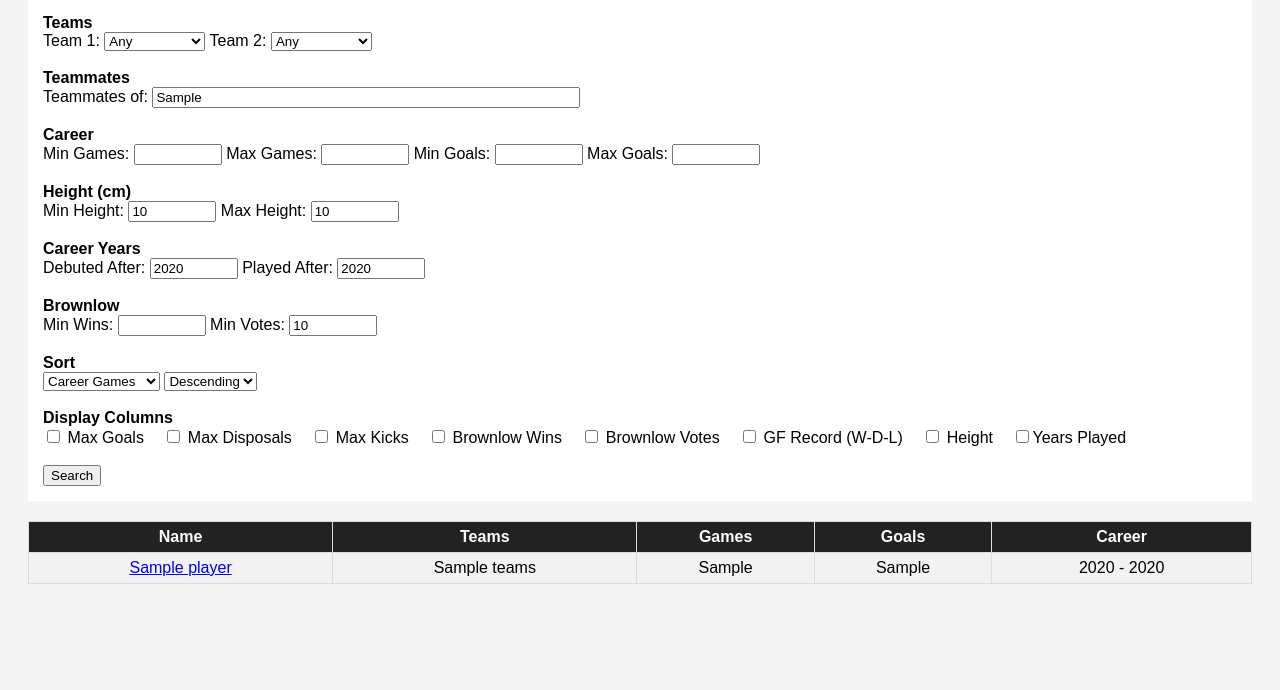
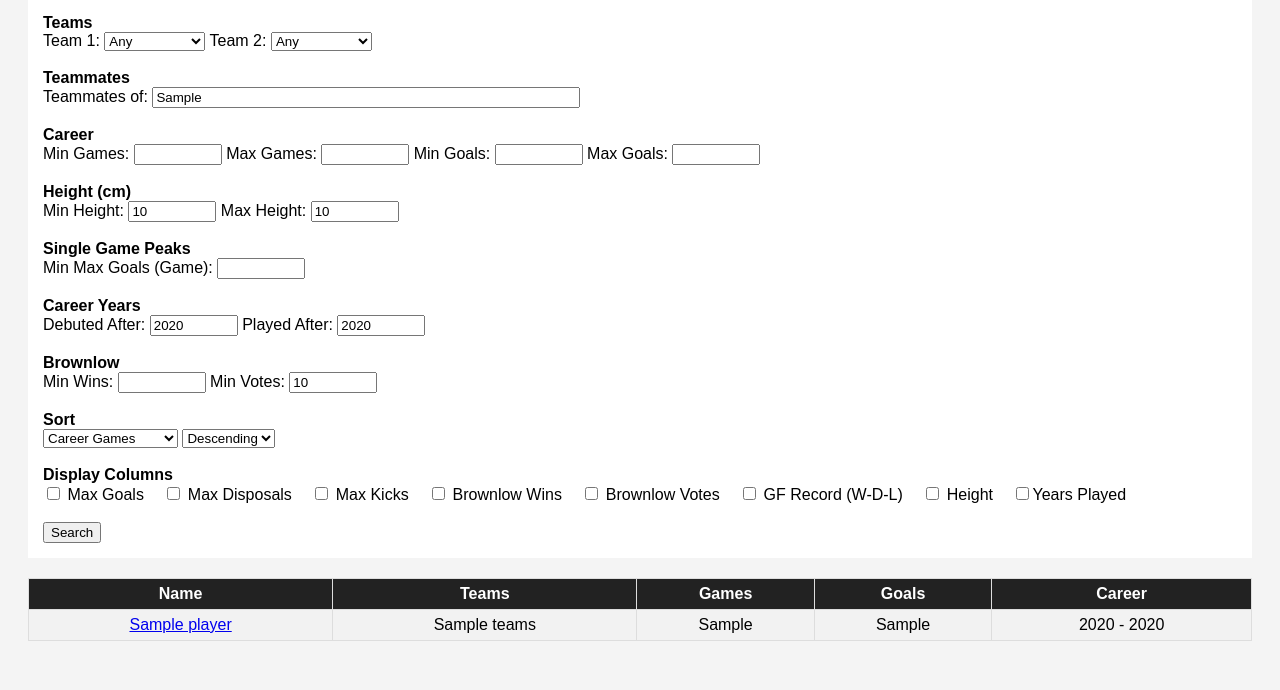
Before and after one commit to alexjvillani/afl-assistant, a Flask app: template Templates/index.html in a window 1280 px wide. Shown: the part 110-800 px from the top of the page. Run offline with Flask 3, Linux system fonts and the light colour scheme; the template is opened without the code that fills it: most values are stand-ins (such as "Sample title", 1, 10 or a date in 2020).

Commit message:
Added change where teams weren't being added to filter if their name came second in the scrape. Added sort by Max goals in a game also.

```diff
--- a/Templates/index.html
+++ b/Templates/index.html
@@ -81,6 +81,14 @@ Max Height:
 
 <br><br>
 
+<strong>Single Game Peaks</strong><br>
+
+Min Max Goals (Game):
+<input type="number" name="min_max_goals_game" value="{{ filters.min_max_goals_game or '' }}">
+
+<br><br>
+
+
 <strong>Career Years</strong><br>
 
 Debuted After:
@@ -107,6 +115,7 @@ Min Votes:
 <select name="sort_by">
     <option value="career_games">Career Games</option>
     <option value="career_goals">Career Goals</option>
+	<option value="max_goals_game">Max Goals (Game)</option>
     <option value="brownlow_votes">Brownlow Votes</option>
     <option value="brownlow_wins">Brownlow Wins</option>
     <option value="gf_wins">GF Wins</option>
--- a/app.py
+++ b/app.py
@@ -38,12 +38,13 @@ def query_players(filters):
     # ----------------------------
 
     if filters["team1"]:
-        query += " AND (',' || teams || ',') LIKE ?"
+        query += " AND (',' || REPLACE(teams, ' ', '') || ',') LIKE ?"
         params.append("%," + filters["team1"] + ",%")
 
     if filters["team2"]:
-        query += " AND (',' || teams || ',') LIKE ?"
+        query += " AND (',' || REPLACE(teams, ' ', '') || ',') LIKE ?"
         params.append("%," + filters["team2"] + ",%")
+
 
     # ----------------------------
     # CAREER FILTERS
@@ -79,6 +80,11 @@ def query_players(filters):
     if filters["max_goals"]:
         query += " AND career_goals <= ?"
         params.append(filters["max_goals"])
+
+    if filters.get("min_max_goals_game"):
+        query += " AND max_goals_game >= ?"
+        params.append(filters["min_max_goals_game"])
+
 
     # ----------------------------
     # HEIGHT FILTERS
@@ -145,7 +151,8 @@ def query_players(filters):
         "gf_wins",
         "height",
         "first_year",
-        "last_year"
+        "last_year",
+        "max_goals_game"
     ]
 
     if sort_column not in allowed_columns:
@@ -179,6 +186,7 @@ def index():
         "min_wins": request.args.get("min_wins"),
         "min_first_year": request.args.get("min_first_year"),
         "min_last_year": request.args.get("min_last_year"),
+        "min_max_goals_game": request.args.get("min_max_goals_game"),
         "sort_by": request.args.get("sort_by"),
         "sort_order": request.args.get("sort_order")
     }
```
Also changed, not shown: add_gf_columns.py (+3 -6 lines).
